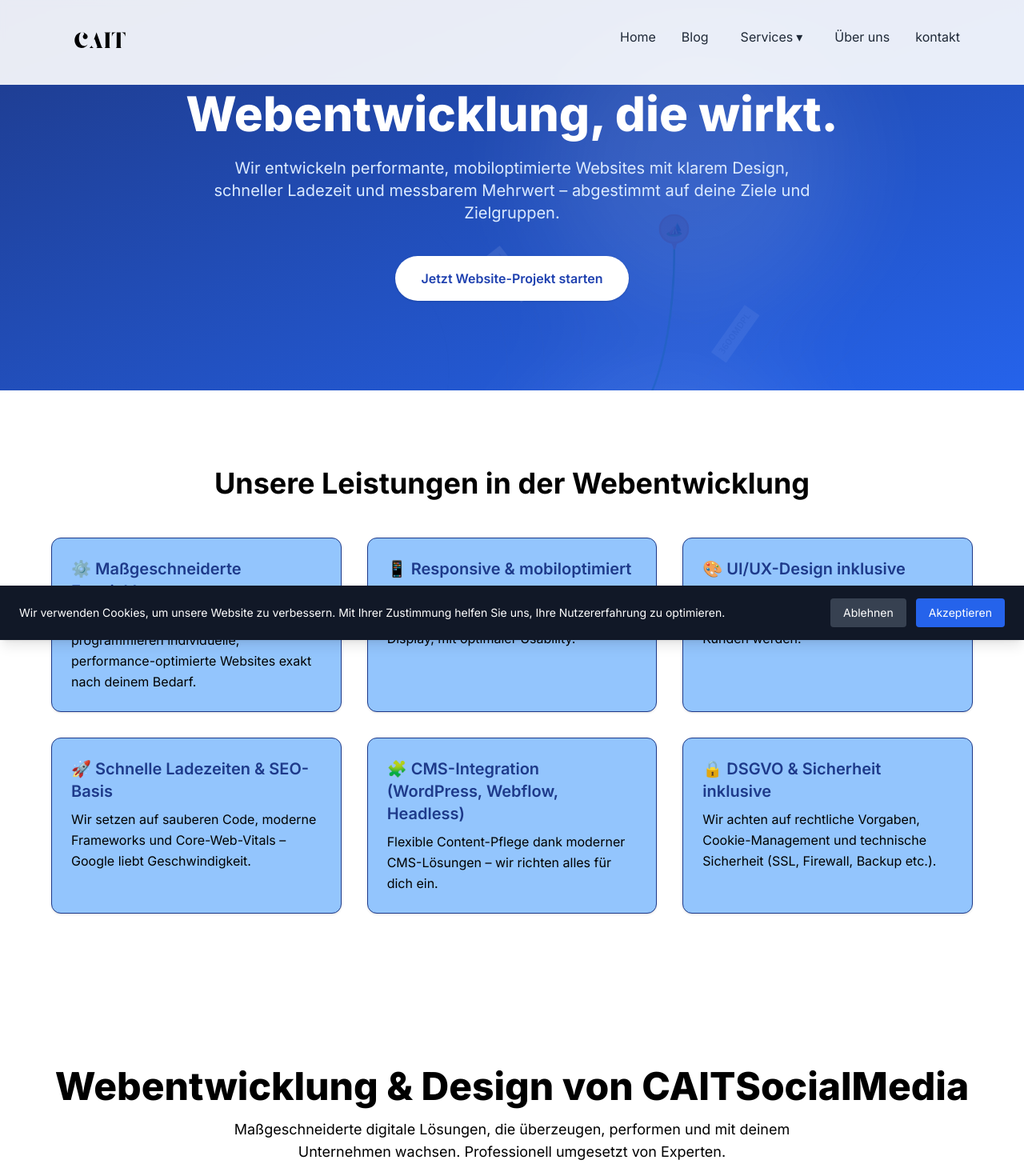
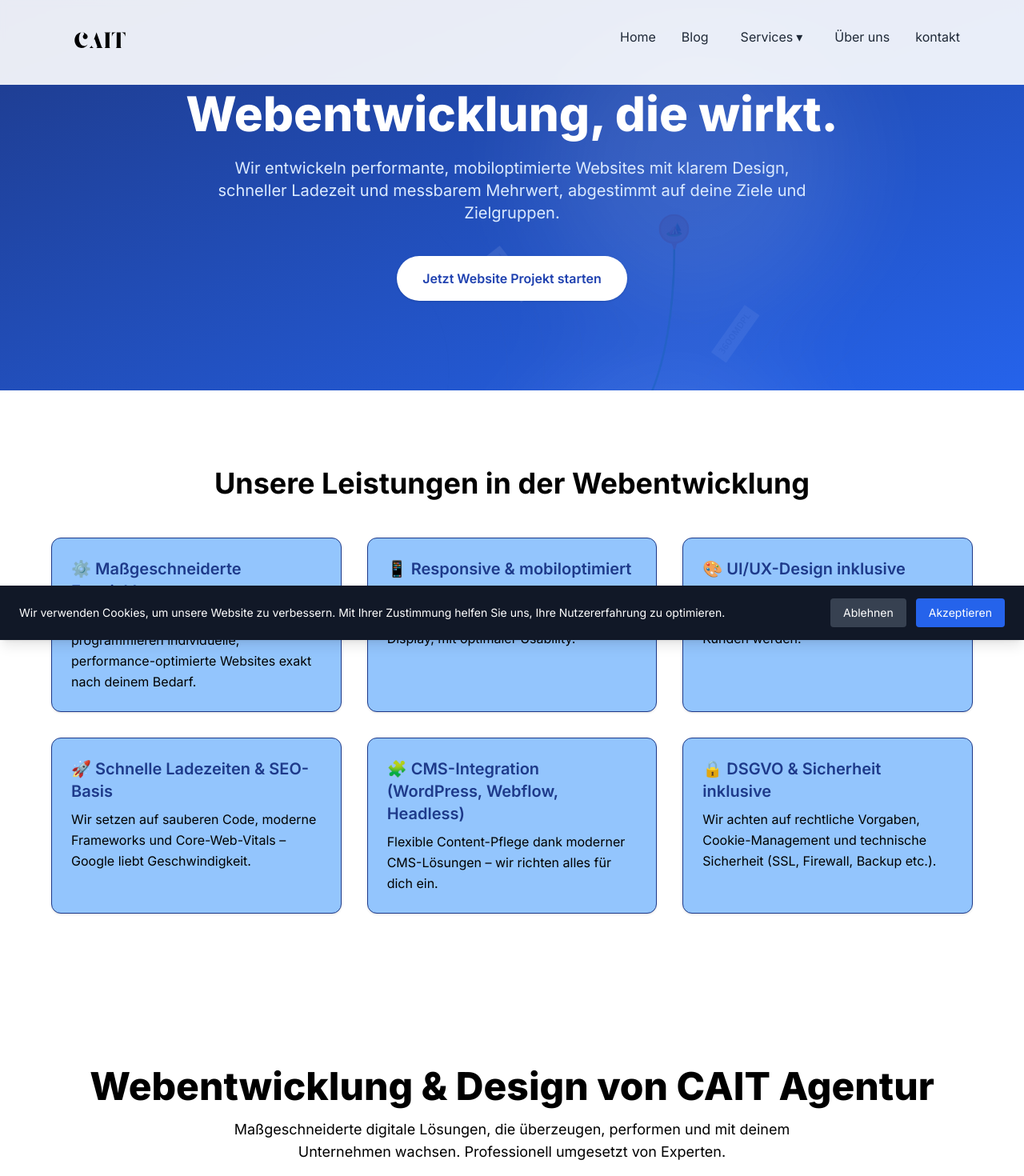
Before and after one commit to MuaazChihabiMMC/cait-website, a Next.js app: page /webentwicklung in a window 1280 px wide. Shown: the top 1470 px of the page at 80% size. Built offline with nearby package versions, Linux system fonts and the light colour scheme; a web font is replaced by a local one.

Commit message:
webentwicklung page edits

```diff
--- a/components/WebDevHero.tsx
+++ b/components/WebDevHero.tsx
@@ -8,13 +8,13 @@ export default function WebDevHero() {
             Webentwicklung, die wirkt.
           </h1>
           <p className="text-lg md:text-xl text-blue-100 mb-10 max-w-3xl mx-auto">
-            Wir entwickeln performante, mobiloptimierte Websites mit klarem Design, schneller Ladezeit und messbarem Mehrwert – abgestimmt auf deine Ziele und Zielgruppen.
+            Wir entwickeln performante, mobiloptimierte Websites mit klarem Design, schneller Ladezeit und messbarem Mehrwert, abgestimmt auf deine Ziele und Zielgruppen.
           </p>
           <a
             href="/kontakt"
             className="inline-block bg-white text-blue-800 font-semibold px-8 py-4 rounded-full shadow hover:bg-blue-100 transition"
           >
-            Jetzt Website-Projekt starten
+            Jetzt Website Projekt starten
           </a>
         </div>
 
--- a/components/WebFaq.tsx
+++ b/components/WebFaq.tsx
@@ -8,22 +8,22 @@ const faqs = [
   {
     question: 'Was kostet eine professionelle Website bei CAITSocialMedia?',
     answer:
-      'Die Kosten hängen vom Umfang ab. Eine einfache Unternehmenswebsite startet ab ca. 1.500 €, komplexe Systeme wie Shops oder Portale liegen entsprechend höher. Du erhältst von uns ein individuelles Angebot.',
+      'Die Kosten hängen vom Umfang ab. Eine einfache Unternehmenswebsite startet ab ca. 1.500 €, komplexe Systeme wie Shops oder Portale liegen entsprechend höher. Du erhältst von uns ein individuelles Angebot.',
   },
   {
     question: 'Wie lange dauert die Entwicklung einer Website?',
     answer:
-      'Das hängt vom Projekt ab. Eine Standardseite dauert in der Regel 3–6 Wochen. Bei komplexen Projekten (z. B. Shop + CRM + API) können es 8–12 Wochen sein.',
+      'Das hängt vom Projekt ab. Eine Standardseite dauert in der Regel 3 bis 6 Wochen. Bei komplexen Projekten (z.B. Shop + CRM + API) können es 8 bis 12 Wochen sein.',
   },
   {
     question: 'Ist die Website responsiv (für Handy & Tablet)?',
     answer:
-      'Ja, 100 %. Jede Website ist bei uns für mobile Geräte optimiert – für ein perfektes Nutzererlebnis auf Smartphone, Tablet und Desktop.',
+      'Ja, 100 %. Jede Website ist bei uns für mobile Geräte optimiert, für ein perfektes Nutzererlebnis auf Smartphone, Tablet und Desktop.',
   },
   {
-    question: 'Bietet ihr auch Webdesign an – oder nur Entwicklung?',
+    question: 'Bietet ihr auch Webdesign an oder nur Entwicklung?',
     answer:
-      'Beides! Wir gestalten individuelle UI/UX-Designs und setzen sie technisch sauber um – Full-Service aus einer Hand.',
+      'Beides! Wir gestalten individuelle UI/UX-Designs und setzen sie technisch sauber um Full-Service aus einer Hand.',
   },
   {
     question: 'Arbeitet ihr mit WordPress oder baut ihr alles selbst?',
@@ -33,12 +33,12 @@ const faqs = [
   {
     question: 'Könnt ihr bestehende Websites überarbeiten oder modernisieren?',
     answer:
-      'Ja. Ob Redesign, Performance-Tuning oder technisches Update – wir analysieren Ihre aktuelle Website und bringen sie auf den neuesten Stand.',
+      'Ja. Ob Redesign, Performance-Tuning oder technisches Update, wir analysieren Ihre aktuelle Website und bringen sie auf den neuesten Stand.',
   },
   {
     question: 'Baut ihr auch Online-Shops?',
     answer:
-      'Ja, wir entwickeln Shops mit Shopify, WooCommerce, Shopware oder Headless-Commerce-Ansätzen – mobiloptimiert, schnell & konvertierend.',
+      'Ja, wir entwickeln Shops mit Shopify, WooCommerce, Shopware oder Headless-Commerce-Ansätzen, mobiloptimiert, schnell & konvertierend.',
   },
   {
     question: 'Ist SEO bei der Website inklusive?',
@@ -53,12 +53,12 @@ const faqs = [
   {
     question: 'Ist ein Kontaktformular oder Newsletter-Integration möglich?',
     answer:
-      'Ja. Wir binden alle gängigen Tools ein – ob Kontaktformular mit E-Mail-Versand, Terminbuchung, Newsletter oder CRM-Anbindung.',
+      'Ja. Wir binden alle gängigen Tools ein, ob Kontaktformular mit E-Mail-Versand, Terminbuchung, Newsletter oder CRM-Anbindung.',
   },
   {
     question: 'Welche Technologien verwendet ihr?',
     answer:
-      'Je nach Projekt setzen wir auf React, Next.js, Tailwind, Node.js, WordPress, PHP, SQL, Headless CMS, REST APIs u. v. m.',
+      'Je nach Projekt setzen wir auf React, Next.js, Tailwind, Node.js, WordPress, PHP, SQL, Headless CMS, REST APIs u.v.m.',
   },
   {
     question: 'Ist Hosting auch Teil des Angebots?',
@@ -68,7 +68,7 @@ const faqs = [
   {
     question: 'Was ist, wenn ich später Änderungen brauche?',
     answer:
-      'Kein Problem. Wir bieten flexible Wartungs- und Supportpakete – oder setzen Änderungswünsche auf Anfrage um.',
+      'Kein Problem. Wir bieten flexible Wartungs- und Supportpakete, oder setzen Änderungswünsche auf Anfrage um.',
   },
   {
     question: 'Wird meine Website DSGVO-konform?',
@@ -83,7 +83,7 @@ const faqs = [
   {
     question: 'Wie funktioniert die Zusammenarbeit?',
     answer:
-      'Briefing → Design → Entwicklung → Feedback → Go-Live. Wir arbeiten agil, transparent und persönlich – mit fester Ansprechperson.',
+      'Briefing → Design → Entwicklung → Feedback → Go-Live. Wir arbeiten agil, transparent und persönlich mit fester Ansprechperson.',
   },
   {
     question: 'Was ist eine Headless-Website?',
--- a/components/WebPageExpanded.tsx
+++ b/components/WebPageExpanded.tsx
@@ -6,9 +6,9 @@ export default function WebPageExpanded() {
         <div className="max-w-6xl mx-auto space-y-14">
 
           <div className="text-center">
-            <h1 className="text-4xl md:text-5xl font-extrabold mb-4">
-              Webentwicklung & Design von CAITSocialMedia
-            </h1>
+            <h2 className="text-4xl md:text-5xl font-extrabold mb-4">
+              Webentwicklung & Design von CAIT Agentur
+            </h2>
             <p className="text-lg max-w-3xl mx-auto">
               Maßgeschneiderte digitale Lösungen, die überzeugen, performen und mit deinem Unternehmen wachsen. Professionell umgesetzt von Experten.
             </p>
```
